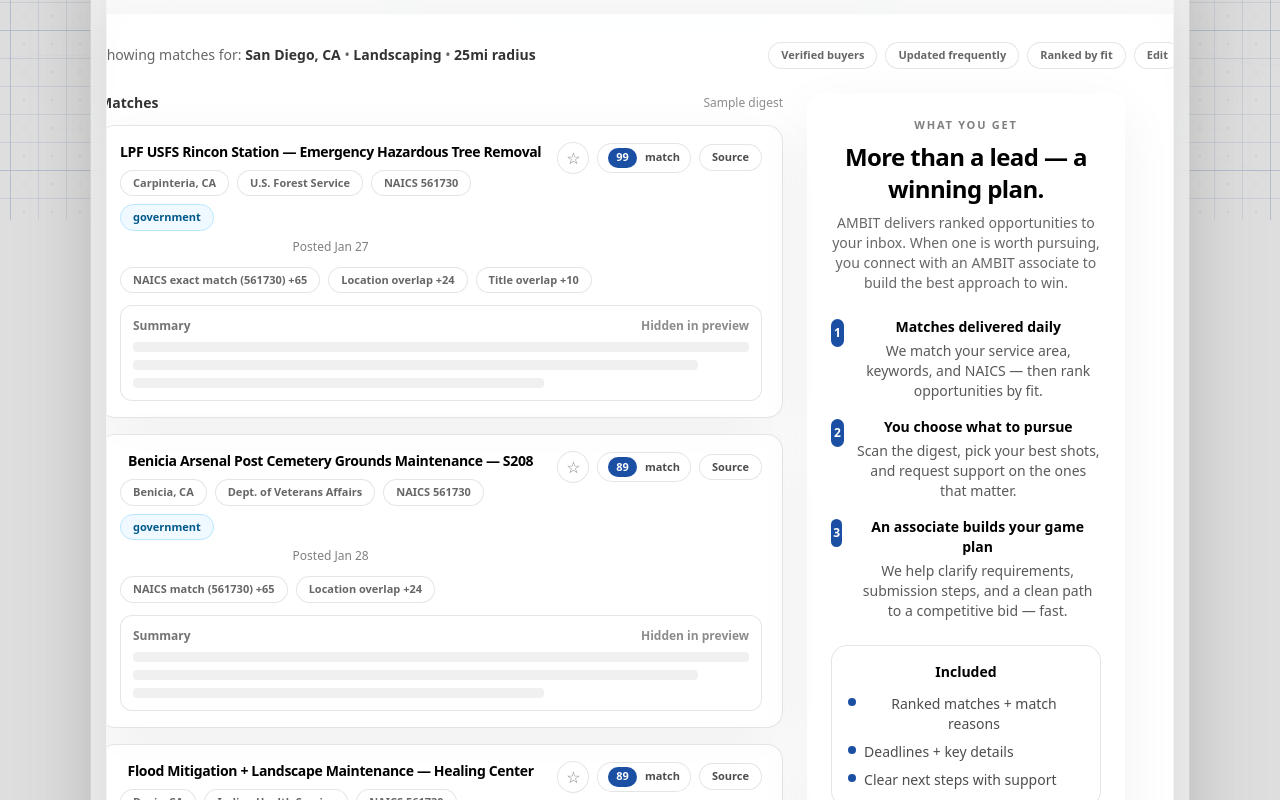
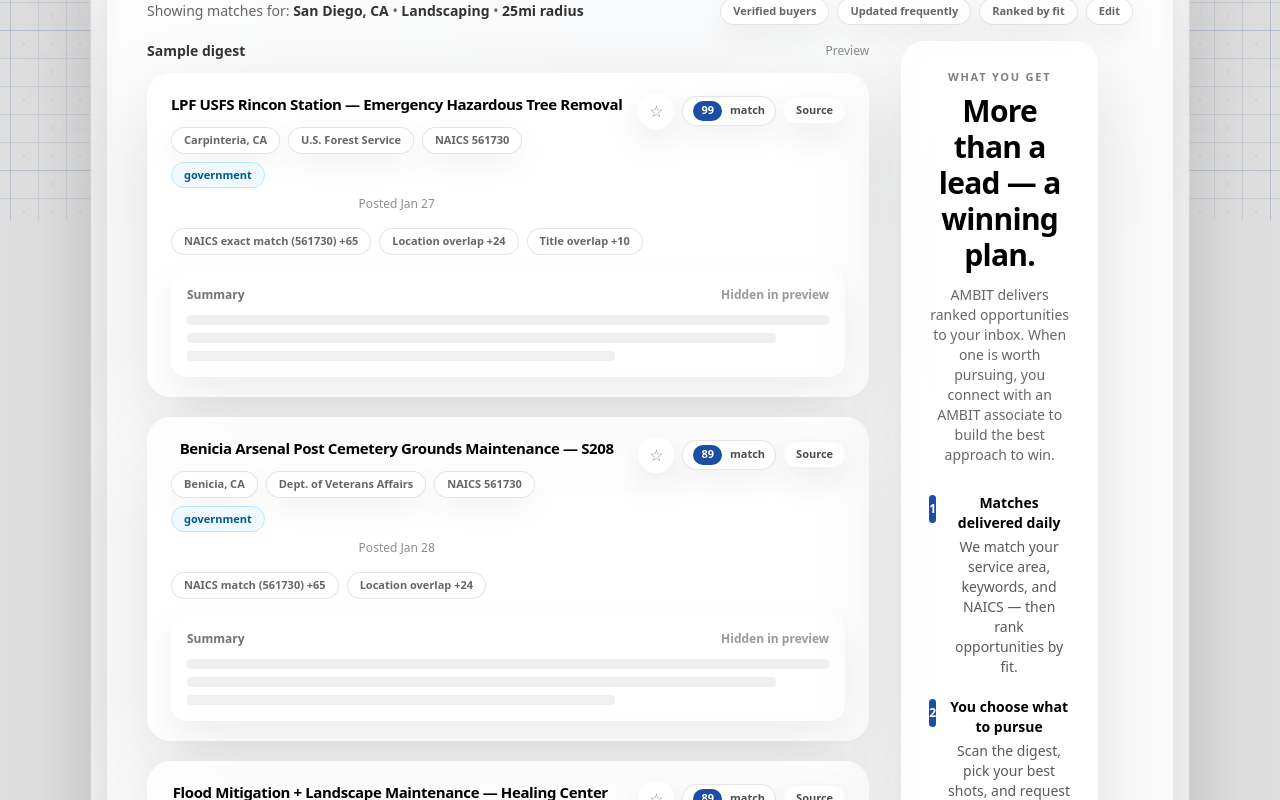
Before and after one commit to seansevrix/ambit, a Next.js app: page / in a window 1280 px wide. Shown: the part 580-1380 px from the top of the page. Built offline with nearby package versions, Linux system fonts and the light colour scheme.

Commit message:
Landing preview: remove boxed panel, widen + float sections

```diff
--- a/app/components/LandingEmailPreview.tsx
+++ b/app/components/LandingEmailPreview.tsx
@@ -57,12 +57,7 @@ function SegmentLabel({ segment }: { segment: PreviewMatch["segment"] }) {
   const label =
     segment === "residential" ? "residential" : segment === "commercial" ? "commercial" : "government";
   return (
-    <span
-      className={[
-        "inline-flex items-center rounded-full border px-3 py-1 text-[11px] font-semibold",
-        segmentPill(segment),
-      ].join(" ")}
-    >
+    <span className={`inline-flex items-center rounded-full border px-3 py-1 text-[11px] font-semibold ${segmentPill(segment)}`}>
       {label}
     </span>
   );
@@ -70,7 +65,7 @@ function SegmentLabel({ segment }: { segment: PreviewMatch["segment"] }) {
 
 function Pill({ children }: { children: React.ReactNode }) {
   return (
-    <span className="inline-flex items-center rounded-full border border-black/10 bg-white px-3 py-1 text-[11px] font-semibold text-black/60">
+    <span className="inline-flex items-center rounded-full border border-black/10 bg-white/90 px-3 py-1 text-[11px] font-semibold text-black/60 shadow-[0_10px_30px_rgba(0,0,0,0.06)]">
       {children}
     </span>
   );
@@ -78,7 +73,7 @@ function Pill({ children }: { children: React.ReactNode }) {
 
 function ScorePill({ score }: { score: number }) {
   return (
-    <span className="inline-flex items-center gap-2 rounded-full border border-black/10 bg-white px-2.5 py-1 text-[11px] font-semibold text-black/70">
+    <span className="inline-flex items-center gap-2 rounded-full border border-black/10 bg-white/95 px-2.5 py-1 text-[11px] font-semibold text-black/70 shadow-[0_10px_30px_rgba(0,0,0,0.06)]">
       <span className="inline-flex h-5 min-w-[28px] items-center justify-center rounded-full bg-[#1A4FA3] px-2 text-[11px] font-black text-white">
         {score}
       </span>
@@ -89,7 +84,7 @@ function ScorePill({ score }: { score: number }) {
 
 function ReasonChip({ text }: { text: string }) {
   return (
-    <span className="inline-flex items-center rounded-full border border-black/10 bg-white px-3 py-1 text-[11px] font-semibold text-black/60">
+    <span className="inline-flex items-center rounded-full border border-black/10 bg-white/95 px-3 py-1 text-[11px] font-semibold text-black/60">
       {text}
     </span>
   );
@@ -97,35 +92,37 @@ function ReasonChip({ text }: { text: string }) {
 
 function EmailMatchCard({ m }: { m: PreviewMatch }) {
   return (
-    <div className="rounded-2xl border border-black/10 bg-white/90 shadow-[0_18px_55px_rgba(0,0,0,0.06)]">
-      <div className="px-5 py-4">
+    <div className="rounded-3xl bg-white/85 backdrop-blur-md shadow-[0_30px_90px_rgba(0,0,0,0.12)]">
+      <div className="px-6 py-5">
         <div className="flex items-start justify-between gap-4">
           <div className="min-w-0">
-            <div className="truncate text-sm font-black tracking-tight text-black">{m.title}</div>
+            <div className="truncate text-[15px] font-black tracking-tight text-black">{m.title}</div>
 
-            <div className="mt-2 flex flex-wrap items-center gap-2">
+            <div className="mt-3 flex flex-wrap items-center gap-2">
               <Pill>{m.location}</Pill>
               <Pill>{m.agency}</Pill>
               <Pill>NAICS {m.naics}</Pill>
               <SegmentLabel segment={m.segment} />
             </div>
 
-            <div className="mt-2 text-xs text-black/50">Posted {m.posted}</div>
+            <div className="mt-2 text-xs text-black/45">Posted {m.posted}</div>
           </div>
 
           <div className="shrink-0 flex items-center gap-2">
             <button
               type="button"
-              className="inline-flex h-8 w-8 items-center justify-center rounded-full border border-black/10 bg-white text-black/50"
+              className="inline-flex h-9 w-9 items-center justify-center rounded-full bg-white/95 text-black/45 shadow-[0_12px_35px_rgba(0,0,0,0.10)]"
               aria-label="Save"
               title="Save"
             >
               ☆
             </button>
+
             <ScorePill score={m.score} />
+
             <button
               type="button"
-              className="inline-flex items-center rounded-full border border-black/10 bg-white px-3 py-1 text-[11px] font-semibold text-black/70"
+              className="inline-flex items-center rounded-full bg-white/95 px-3 py-1 text-[11px] font-semibold text-black/70 shadow-[0_12px_35px_rgba(0,0,0,0.10)]"
               title="Locked in preview"
             >
               Source
@@ -133,18 +130,19 @@ function EmailMatchCard({ m }: { m: PreviewMatch }) {
           </div>
         </div>
 
-        <div className="mt-3 flex flex-wrap gap-2">
+        <div className="mt-4 flex flex-wrap gap-2">
           {m.reasons.slice(0, 3).map((r) => (
             <ReasonChip key={r} text={r} />
           ))}
         </div>
 
-        <div className="mt-3 rounded-xl border border-black/10 bg-white p-3">
+        <div className="mt-4 rounded-2xl bg-white/80 p-4 shadow-[0_12px_35px_rgba(0,0,0,0.07)]">
           <div className="flex items-center justify-between">
             <div className="text-xs font-semibold text-black/55">Summary</div>
-            <div className="text-xs font-semibold text-black/45">Hidden in preview</div>
+            <div className="text-xs font-semibold text-black/40">Hidden in preview</div>
           </div>
-          <div className="mt-2 space-y-2">
+
+          <div className="mt-3 space-y-2">
             <div className="h-2.5 w-full rounded bg-black/[0.06]" />
             <div className="h-2.5 w-11/12 rounded bg-black/[0.06]" />
             <div className="h-2.5 w-8/12 rounded bg-black/[0.06]" />
@@ -172,10 +170,9 @@ function Step({ n, title, body }: { n: string; title: string; body: string }) {
 export default function LandingEmailPreview() {
   return (
     <div className="w-full">
-      {/* Floating panel shell (NO border) */}
-      <div className="rounded-[36px] bg-white/55 backdrop-blur-xl shadow-[0_30px_90px_rgba(0,0,0,0.12)]">
-        <div className="px-8 pt-7 pb-8">
-          {/* Context row */}
+      {/* This is now FLOATING content (no outer border/panel). */}
+      <div className="flex flex-col gap-4">
+        {/* Context bar floats too */}
         <div className="flex flex-col gap-3 md:flex-row md:items-center md:justify-between">
           <div className="text-sm text-black/60">
             Showing matches for:{" "}
@@ -192,16 +189,16 @@ export default function LandingEmailPreview() {
           </div>
         </div>
 
-          {/* Two columns */}
-          <div className="mt-6 grid items-start gap-6 lg:grid-cols-[1.35fr_0.85fr]">
-            {/* LEFT: Just the cards (no stretching background) */}
+        {/* Grid floats on the landing background */}
+        <div className="grid items-start gap-8 lg:grid-cols-[1.35fr_0.85fr]">
+          {/* LEFT */}
           <div>
             <div className="mb-3 flex items-center justify-between">
-                <div className="text-sm font-semibold text-black/80">Matches</div>
-                <div className="text-xs text-black/45">Sample digest</div>
+              <div className="text-sm font-semibold text-black/80">Sample digest</div>
+              <div className="text-xs text-black/45">Preview</div>
             </div>
 
-              <div className="grid gap-4">
+            <div className="grid gap-5">
               {SAMPLE.map((m) => (
                 <EmailMatchCard key={m.title} m={m} />
               ))}
@@ -215,20 +212,20 @@ export default function LandingEmailPreview() {
             </div>
           </div>
 
-            {/* RIGHT: What you get (single clean card) */}
-            <aside className="rounded-2xl bg-white/85 p-6 shadow-[0_18px_55px_rgba(0,0,0,0.06)]">
+          {/* RIGHT */}
+          <aside className="rounded-3xl bg-white/85 backdrop-blur-md p-7 shadow-[0_30px_90px_rgba(0,0,0,0.12)]">
             <div className="text-[11px] font-black tracking-[0.16em] text-black/50">WHAT YOU GET</div>
 
-              <h3 className="mt-2 text-2xl font-black tracking-tight text-black">
+            <h3 className="mt-2 text-3xl font-black tracking-tight text-black">
               More than a lead — a winning plan.
             </h3>
 
-              <p className="mt-2 text-sm text-black/60">
+            <p className="mt-3 text-sm text-black/60">
               AMBIT delivers ranked opportunities to your inbox. When one is worth pursuing, you
               connect with an AMBIT associate to build the best approach to win.
             </p>
 
-              <div className="mt-6 space-y-4">
+            <div className="mt-7 space-y-5">
               <Step
                 n="1"
                 title="Matches delivered daily"
@@ -246,7 +243,7 @@ export default function LandingEmailPreview() {
               />
             </div>
 
-              <div className="mt-6 rounded-2xl border border-black/10 bg-white p-4">
+            <div className="mt-7 rounded-2xl bg-white/90 p-5 shadow-[0_18px_55px_rgba(0,0,0,0.08)]">
               <div className="text-sm font-semibold text-black">Included</div>
               <ul className="mt-3 space-y-2 text-sm text-black/70">
                 <li className="flex gap-2">
@@ -271,6 +268,5 @@ export default function LandingEmailPreview() {
         </div>
       </div>
     </div>
-    </div>
   );
 }
--- a/app/page.tsx
+++ b/app/page.tsx
@@ -6,12 +6,6 @@ import LandingBackground from "./components/LandingBackground";
 import LandingEmailPreview from "./components/LandingEmailPreview";
 
 type Market = "residential" | "commercial" | "government";
-
-const MARKETS: Array<{ key: Market; label: string }> = [
-  { key: "residential", label: "Residential" },
-  { key: "commercial", label: "Commercial" },
-  { key: "government", label: "Government" },
-];
 
 function marketSub(m: Market) {
   if (m === "commercial") return "Work orders + service contracts ranked for your team.";
@@ -58,7 +52,12 @@ function SignupSocialProof() {
               title={l.alt}
               aria-label={l.alt}
             >
-              <img src={l.src} alt={l.alt} className="h-full w-full object-cover object-center" loading="lazy" />
+              <img
+                src={l.src}
+                alt={l.alt}
+                className="h-full w-full object-cover object-center"
+                loading="lazy"
+              />
             </div>
           ))}
 
@@ -142,7 +141,13 @@ function StarRow({ count }: { count: number }) {
   return (
     <div className="mt-5 flex items-center gap-1">
       {Array.from({ length: count }).map((_, i) => (
-        <svg key={i} viewBox="0 0 20 20" className="h-4 w-4 text-amber-300" fill="currentColor" aria-hidden="true">
+        <svg
+          key={i}
+          viewBox="0 0 20 20"
+          className="h-4 w-4 text-amber-300"
+          fill="currentColor"
+          aria-hidden="true"
+        >
           <path d="M10 15.27 4.18 18.2l1.11-6.48L.58 7.3l6.5-.94L10 0l2.92 6.36 6.5.94-4.71 4.42 1.11 6.48z" />
         </svg>
       ))}
@@ -161,7 +166,9 @@ function TestimonialsSection({ market }: { market: Market }) {
               Live customer feedback
             </div>
 
-            <h2 className="mt-6 text-4xl font-black tracking-tight sm:text-5xl">Trusted proof from real contractors</h2>
+            <h2 className="mt-6 text-4xl font-black tracking-tight sm:text-5xl">
+              Trusted proof from real contractors
+            </h2>
 
             <p className="mt-4 text-base text-white/70 sm:text-lg">
               Skimmable reviews from teams using AMBIT to find better-fit opportunities faster.
@@ -206,7 +213,12 @@ function TestimonialsSection({ market }: { market: Market }) {
                 <div className="mt-6 flex items-center justify-between">
                   <div className="flex items-center gap-3">
                     <div className="h-8 w-8 overflow-hidden rounded-full bg-white shadow-sm ring-2 ring-white/10">
-                      <img src={x.avatarSrc} alt={x.avatarAlt} className="h-full w-full object-contain p-1" loading="lazy" />
+                      <img
+                        src={x.avatarSrc}
+                        alt={x.avatarAlt}
+                        className="h-full w-full object-contain p-1"
+                        loading="lazy"
+                      />
                     </div>
 
                     <div>
@@ -262,12 +274,11 @@ function TestimonialsSection({ market }: { market: Market }) {
 /* ---------- PAGE ---------- */
 
 export default function HomePage() {
-  const [market, setMarket] = useState<Market>("residential");
+  const [market] = useState<Market>("residential");
   const heroSubtitle = useMemo(() => marketSub(market), [market]);
 
   return (
     <div className="relative min-h-screen overflow-hidden text-black">
-      {/* Landing background should sit BEHIND the site-wide grid */}
       <div className="pointer-events-none fixed inset-0 -z-[70]">
         <LandingBackground />
       </div>
@@ -302,12 +313,13 @@ export default function HomePage() {
 
             <SignupSocialProof />
 
-            {/* ✅ PREVIEW STRIP — replaced with LandingEmailPreview */}
-            <div className="mt-12 -mx-2 sm:-mx-6 lg:-mx-10 overflow-hidden rounded-3xl bg-white/60 backdrop-blur-xl ring-1 ring-white/60 shadow-[0_24px_80px_rgba(0,0,0,0.14)]">
-              <div className="mt-12 -mx-2 sm:-mx-6 lg:-mx-10">
-  <LandingEmailPreview />
-  <div className="mt-6 text-sm text-black/60">{heroSubtitle}</div>
-</div>
+            {/* ✅ FLOATING WIDE PREVIEW (no boxed border) */}
+            <div className="mt-12 -mx-6 lg:-mx-10">
+              <div className="rounded-[40px] bg-white/30 backdrop-blur-sm px-6 py-8 shadow-[0_30px_90px_rgba(0,0,0,0.10)] sm:px-10">
+                <LandingEmailPreview />
+              </div>
+
+              <div className="mt-6 text-sm text-black/60">{heroSubtitle}</div>
             </div>
           </div>
         </div>
@@ -332,8 +344,8 @@ export default function HomePage() {
             </div>
 
             <div className="text-black/70">
-              AMBIT is built for speed, clarity, and momentum—so you’re not guessing where to focus. See what’s
-              relevant, understand it fast, and act with confidence.
+              AMBIT is built for speed, clarity, and momentum—so you’re not guessing where to focus. See what’s relevant,
+              understand it fast, and act with confidence.
             </div>
           </div>
         </div>
@@ -351,8 +363,8 @@ export default function HomePage() {
           <div className="rounded-3xl bg-[#E8E2D7] p-10 shadow-[0_14px_40px_rgba(0,0,0,0.06)]">
             <div className="text-2xl font-black">Your Expertise. Our Network.</div>
             <div className="mt-3 text-black/70">
-              Stop searching and start selecting. Access curated positions that align your specific background with
-              the sectors you actually care about.
+              Stop searching and start selecting. Access curated positions that align your specific background with the
+              sectors you actually care about.
             </div>
           </div>
 
```
Lines whose indentation alone changed are shown as unchanged.
